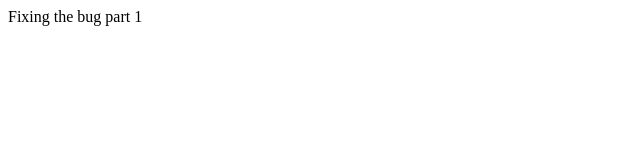
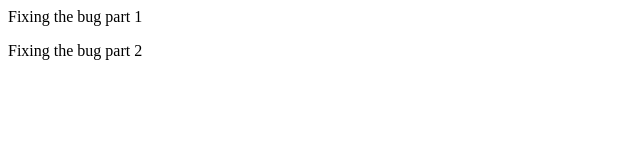
Before and after one commit to nanoputjorn03/Lab04, a plain HTML site: page index.html in a window 1280 px wide. Shown: the whole page, without its empty margins (0-640 px from the left). Drawn offline with Linux system fonts and the light colour scheme.

Commit message:
fix part 2

```diff
--- a/index.html
+++ b/index.html
@@ -1 +1,2 @@
 <p>Fixing the bug part 1</p>
+<p>Fixing the bug part 2</p>
```
